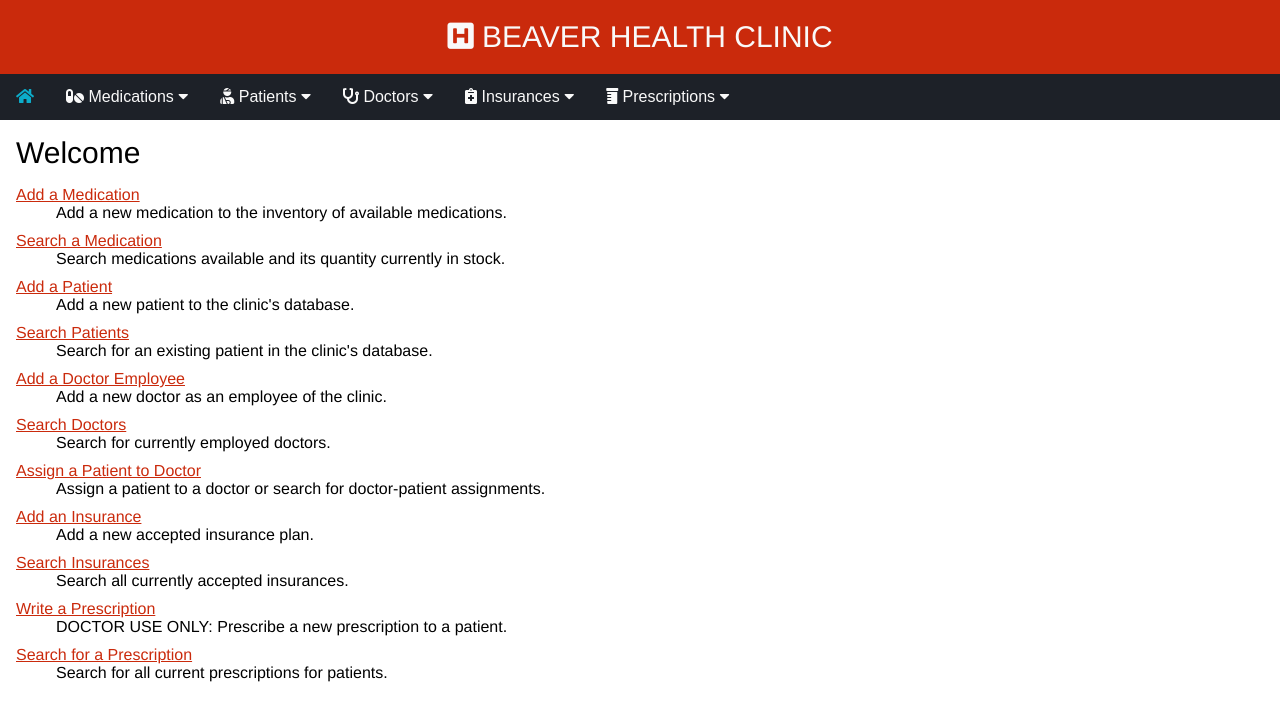
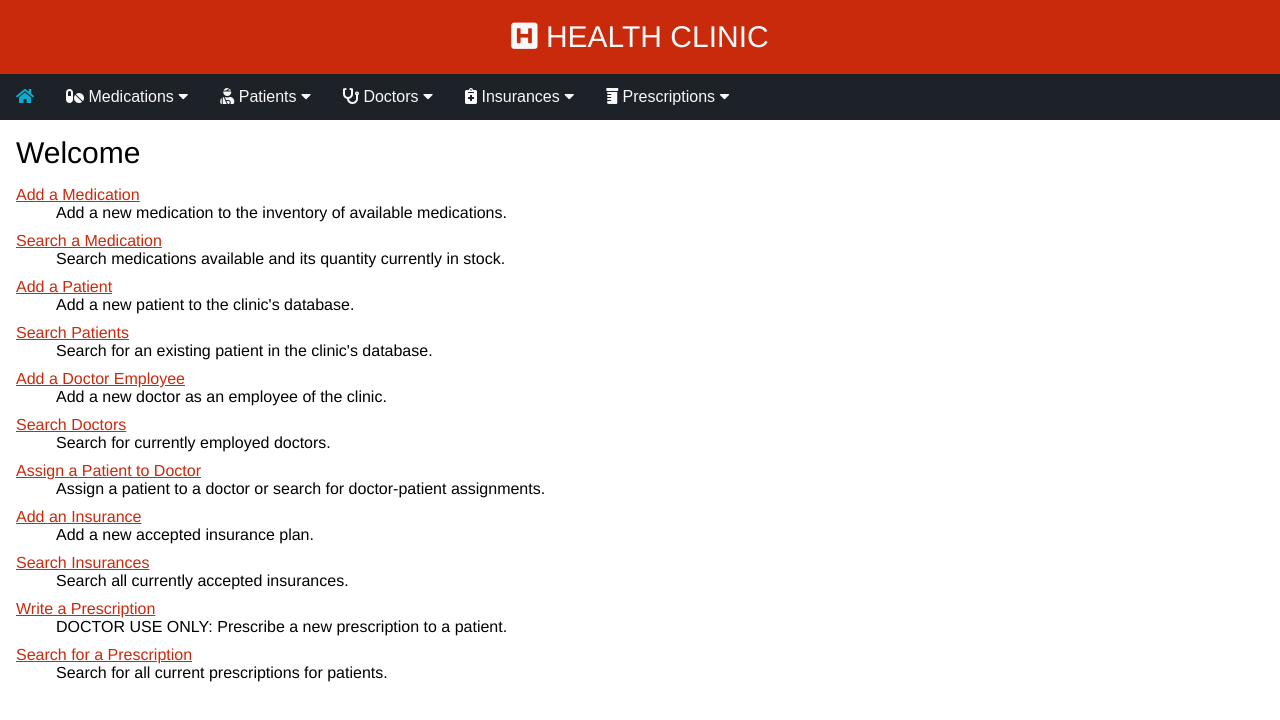
Before and after one commit to kaquino1/clinic-website, a plain HTML site: page index.html in a window 1280 px wide. Drawn offline with Linux system fonts and the light colour scheme.

Commit message:
Update index.html

```diff
--- a/index.html
+++ b/index.html
@@ -14,7 +14,7 @@
 
 <body>
     <div class="header">
-        <span><i class="fas fa-h-square"></i> BEAVER HEALTH CLINIC</span>
+        <span><i class="fas fa-h-square"></i> HEALTH CLINIC</span>
     </div>
     <div class="topnav">
         <a href=index.html id="home" class="activePage"><i class="fas fa-home"></i></a>
```
